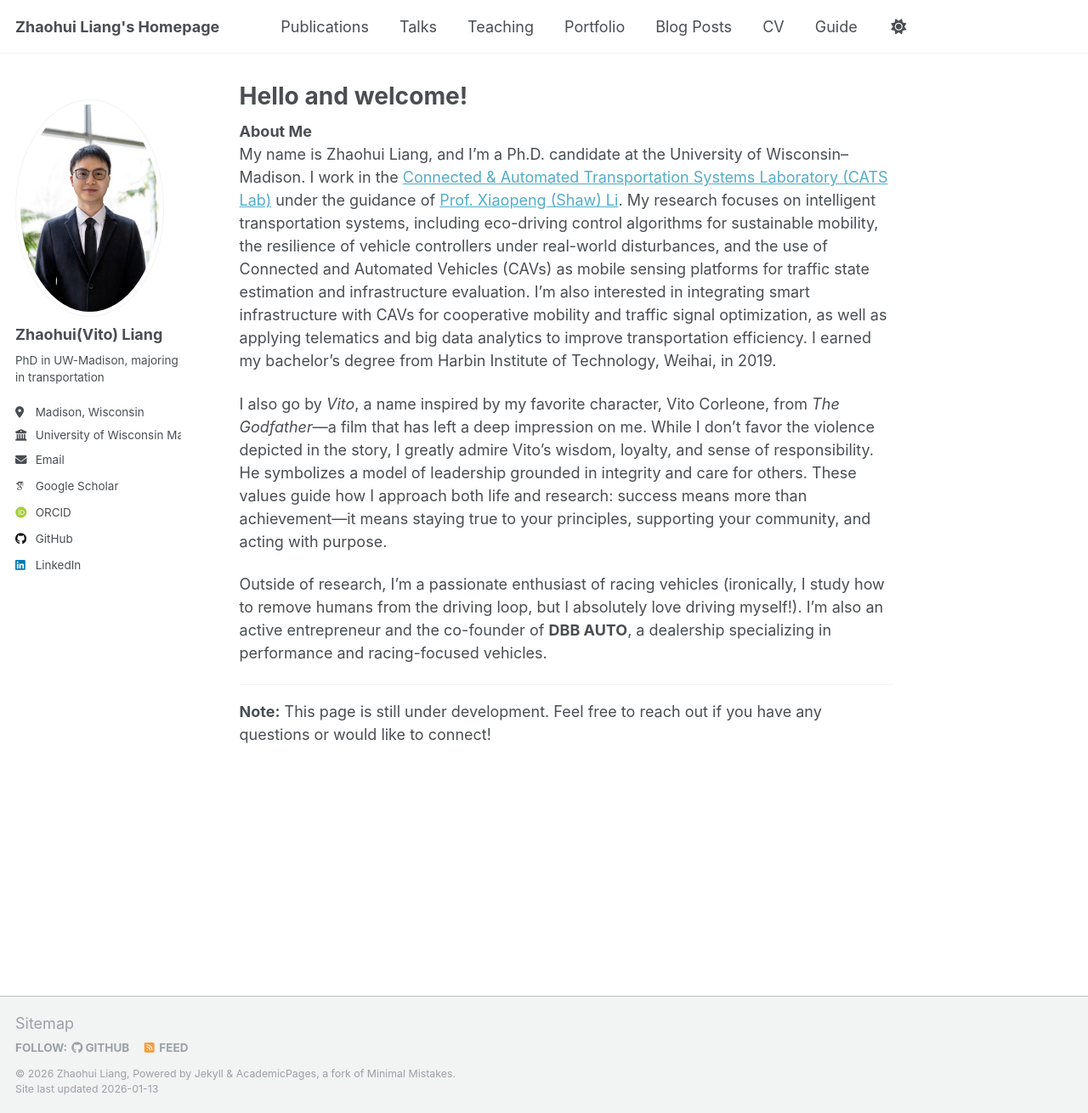
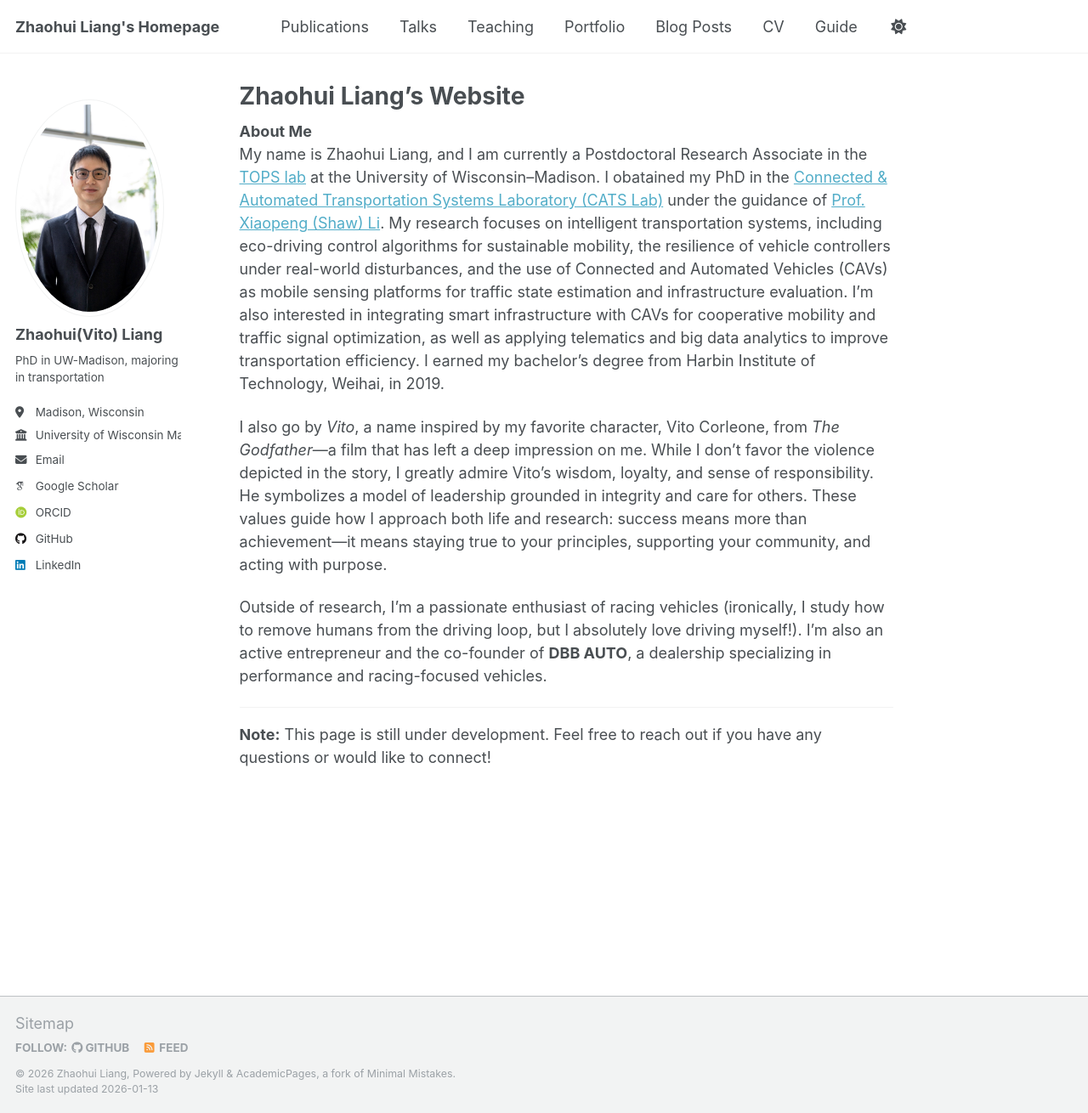
Before and after one commit to zhaohui-liang/zhaohui-liang.github.io, a Jekyll site: the page built from _pages/about.md, in a window 1280 px wide and 1310 px high. Shown: the whole window at 85% size. Built offline with Jekyll 4.4.1, drawn with Linux system fonts in a browser that asks for light colours; some web fonts are replaced; a script that is not in the unit is left out.

Commit message:
update about me

```diff
--- a/_pages/about.md
+++ b/_pages/about.md
@@ -1,13 +1,13 @@
 ---
 permalink: /
-title: "Hello and welcome!"
+title: "Zhaohui Liang's Website"
 author_profile: true
 redirect_from:
   - /about/
   - /about.html
 ---
 **About Me**
-My name is Zhaohui Liang, and I’m a Ph.D. candidate at the University of Wisconsin–Madison. I work in the [Connected & Automated Transportation Systems Laboratory (CATS Lab)](https://catslab.engr.wisc.edu/) under the guidance of [Prof. Xiaopeng (Shaw) Li](https://www.cutr.usf.edu/about-us/employee-directory/name/xiaopeng-li/). My research focuses on intelligent transportation systems, including eco-driving control algorithms for sustainable mobility, the resilience of vehicle controllers under real-world disturbances, and the use of Connected and Automated Vehicles (CAVs) as mobile sensing platforms for traffic state estimation and infrastructure evaluation. I'm also interested in integrating smart infrastructure with CAVs for cooperative mobility and traffic signal optimization, as well as applying telematics and big data analytics to improve transportation efficiency. I earned my bachelor's degree from Harbin Institute of Technology, Weihai, in 2019.
+My name is Zhaohui Liang, and I am currently a Postdoctoral Research Associate in the [TOPS lab](https://topslab.wisc.edu/) at the University of Wisconsin–Madison. I obatained my PhD in the [Connected & Automated Transportation Systems Laboratory (CATS Lab)](https://catslab.engr.wisc.edu/) under the guidance of [Prof. Xiaopeng (Shaw) Li](https://engineering.wisc.edu/directory/profile/xiaopeng-li/). My research focuses on intelligent transportation systems, including eco-driving control algorithms for sustainable mobility, the resilience of vehicle controllers under real-world disturbances, and the use of Connected and Automated Vehicles (CAVs) as mobile sensing platforms for traffic state estimation and infrastructure evaluation. I'm also interested in integrating smart infrastructure with CAVs for cooperative mobility and traffic signal optimization, as well as applying telematics and big data analytics to improve transportation efficiency. I earned my bachelor's degree from Harbin Institute of Technology, Weihai, in 2019.
 
 I also go by *Vito*, a name inspired by my favorite character, Vito Corleone, from *The Godfather*—a film that has left a deep impression on me. While I don’t favor the violence depicted in the story, I greatly admire Vito’s wisdom, loyalty, and sense of responsibility. He symbolizes a model of leadership grounded in integrity and care for others. These values guide how I approach both life and research: success means more than achievement—it means staying true to your principles, supporting your community, and acting with purpose.
 
```
